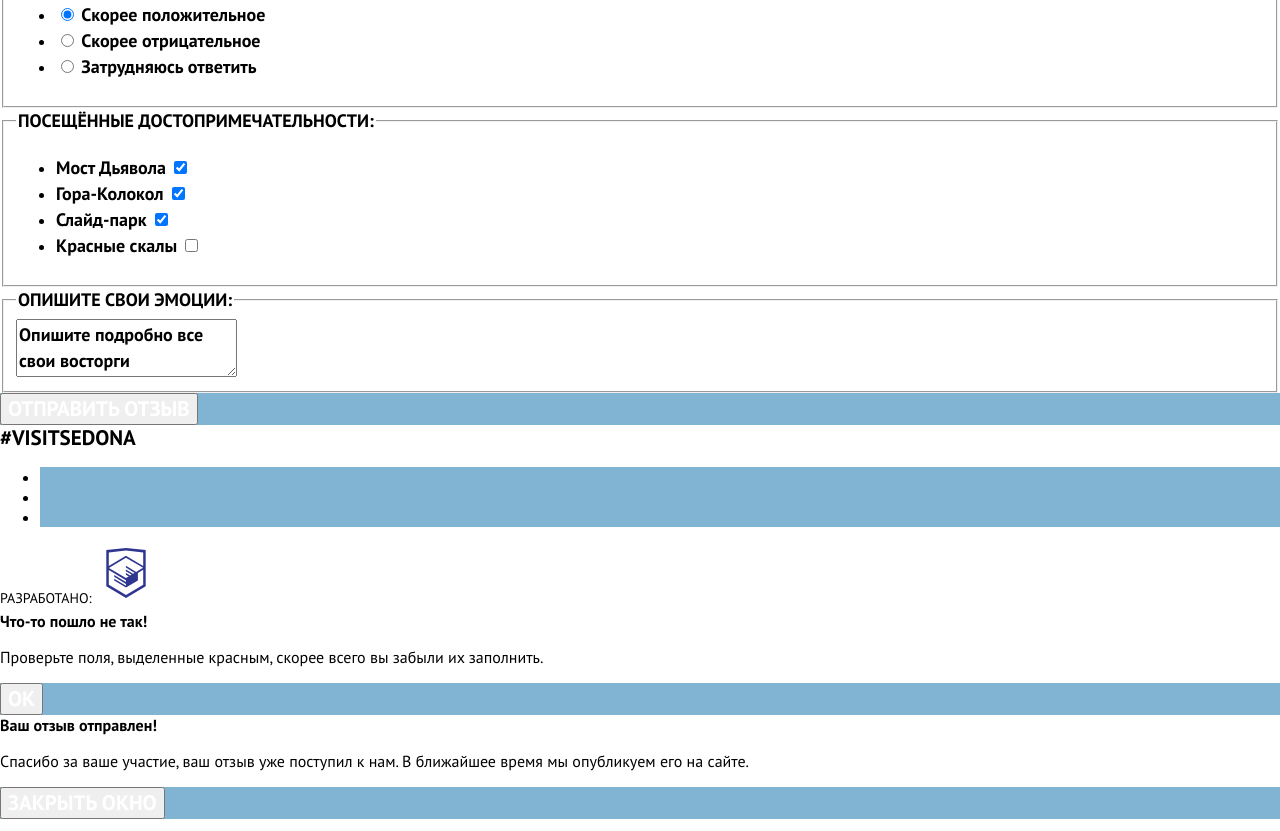
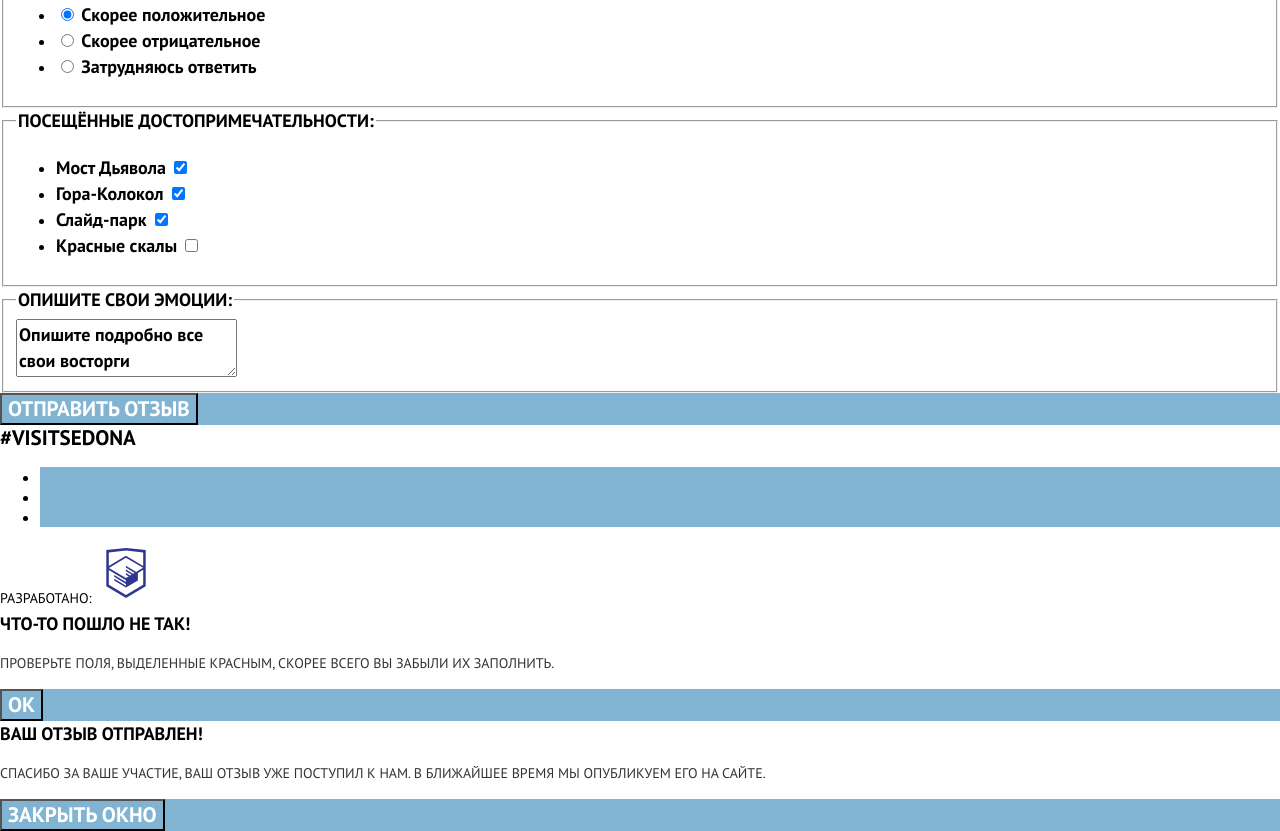
Before and after one commit to radamid/512667-sedona-24, a website: page source/form.html in a window 1280 px wide. Shown: the part 1140-1971 px from the top of the page. Drawn offline with nearby package versions, Linux system fonts and the light colour scheme; files that its build step writes are made by us from their sources.

Commit message:
Указание текстовых параметров для модальных окон

```diff
--- a/source/less/blocks/info-send.less
+++ b/source/less/blocks/info-send.less
@@ -9,4 +9,5 @@
   line-height: 26px;
   text-transform: uppercase;
   color: @white-base;
+  background: inherit;
 }
--- a/source/less/blocks/page-modal.less
+++ b/source/less/blocks/page-modal.less
@@ -0,0 +1,18 @@
+.page-modal__title {
+  font-family: @font-family-base;
+  font-style: normal;
+  font-weight: 700;
+  font-size: 18px;
+  line-height: 26px;
+  text-transform: uppercase;
+  color: @black-base;
+}
+.page-modal__text {
+  font-family: @font-family-base;
+  font-style: normal;
+  font-weight: 400;
+  font-size: 14px;
+  line-height: 24px;
+  text-transform: uppercase;
+  color: @sub-black;
+}
--- a/source/less/style.less
+++ b/source/less/style.less
@@ -20,3 +20,5 @@
 @import "blocks/hashtag.less";
 @import "blocks/socials.less";
 @import "blocks/designers.less";
+
+@import "blocks/page-modal.less";
```
